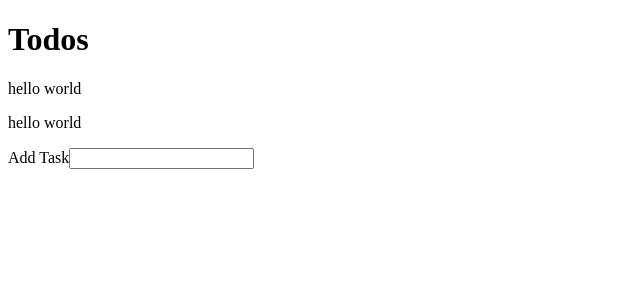
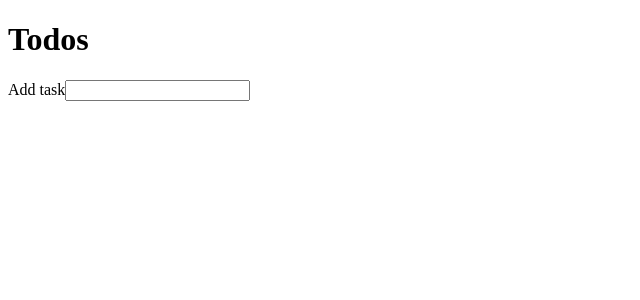
Before and after one commit to devonChurch/aloe-vera-juice, a Vue app: page / in a window 1280 px wide. Shown: the top 300 px of the page, without its empty margins (0-640 px from the left). Built offline with nearby package versions, Linux system fonts and the light colour scheme.

Commit message:
feat: 🎸 add i18n message references

```diff
--- a/src/App.vue
+++ b/src/App.vue
@@ -1,10 +1,8 @@
 <template>
   <main id="app">
-    <h1>Todos</h1>
-    <p>{{ $t("message.hello") }}</p>
-    <p v-t="'message.hello'"></p>
+    <h1>{{ $t("message.heading.app") }}</h1>
     <div v-show="hasAnyItems">
-      <label for="complete-all">Complete all</label>
+      <label for="complete-all">{{ $t("message.label.complete.all") }}</label>
       <input
         type="checkbox"
         id="complete-all"
@@ -15,13 +13,15 @@
       />
     </div>
     <form @submit="handleNewItemSubmit">
-      <label for="new-item">Add Task</label>
+      <label for="new-item">{{ $t("message.label.add.one") }}</label>
       <input id="new-item" v-model="newItemMessage" type="text" />
     </form>
     <div v-show="hasAnyItems">
       <ul>
         <li v-for="item in requestedItems" :key="item.id">
-          <label :for="'complete-' + item.id">Complete</label>
+          <label :for="'complete-' + item.id">{{
+            $t("message.label.complete.one")
+          }}</label>
           <input
             type="checkbox"
             :id="'complete-' + item.id"
@@ -30,11 +30,13 @@
             v-model="item.isComplete"
           />
           {{ item.message }}
-          <button @click="handleRemoveClick(item.id)">Delete</button>
+          <button @click="handleRemoveClick(item.id)">
+            {{ $t("message.action.remove.one") }}
+          </button>
         </li>
       </ul>
-      <span>{{ activeItemsMessage }}</span>
-      <label for="request-all">All</label>
+      <span>{{ $tc("message.label.active.all", totalActiveItems) }}</span>
+      <label for="request-all">{{ $t("message.label.filter.all") }}</label>
       <input
         type="radio"
         id="request-all"
@@ -42,7 +44,9 @@
         value="all"
         v-model="requestedType"
       />
-      <label for="request-active">Active</label>
+      <label for="request-active">{{
+        $t("message.label.filter.active")
+      }}</label>
       <input
         type="radio"
         id="request-active"
@@ -50,7 +54,9 @@
         value="active"
         v-model="requestedType"
       />
-      <label for="request-completed">Completed</label>
+      <label for="request-completed">{{
+        $t("message.label.filter.completed")
+      }}</label>
       <input
         type="radio"
         id="request-completed"
@@ -59,7 +65,7 @@
         v-model="requestedType"
       />
       <button v-show="hasAnyCompletedItems" @click="handleClearCompletedClick">
-        Clear completed
+        {{ $t("message.action.remove.completed") }}
       </button>
     </div>
   </main>
@@ -76,13 +82,6 @@ export default {
       items: [],
     };
   },
-  mounted() {
-    // created() {
-    console.log("MOUNTED!!!");
-    console.log(this.$t);
-    console.log(this);
-    console.dir(this);
-  },
   computed: {
     requestedItems() {
       return this[`requestItems-${this.requestedType}`]();
@@ -98,10 +97,8 @@ export default {
       const totalCompletedItems = this["requestItems-completed"]().length;
       return totalCompletedItems && totalCompletedItems < totalItems;
     },
-    activeItemsMessage() {
-      const total = this["requestItems-active"]().length;
-      const itemPlural = total === 1 ? "item" : "items";
-      return `${total} ${itemPlural} left`;
+    totalActiveItems() {
+      return this["requestItems-active"]().length;
     },
   },
   watch: {
--- a/src/main.js
+++ b/src/main.js
@@ -15,7 +15,32 @@ Vue.config.productionTip = false;
 const messages = {
   en: {
     message: {
-      hello: "hello world",
+      heading: {
+        app: "Todos",
+      },
+      label: {
+        filter: {
+          all: "All",
+          active: "Active",
+          completed: "Completed",
+        },
+        complete: {
+          all: "Complete all",
+          one: "Complete",
+        },
+        add: {
+          one: "Add task",
+        },
+        active: {
+          all: "No items left | 1 item left | {n} items left",
+        },
+      },
+      action: {
+        remove: {
+          one: "Delete",
+          completed: "Clear completed",
+        },
+      },
     },
   },
 };
```
